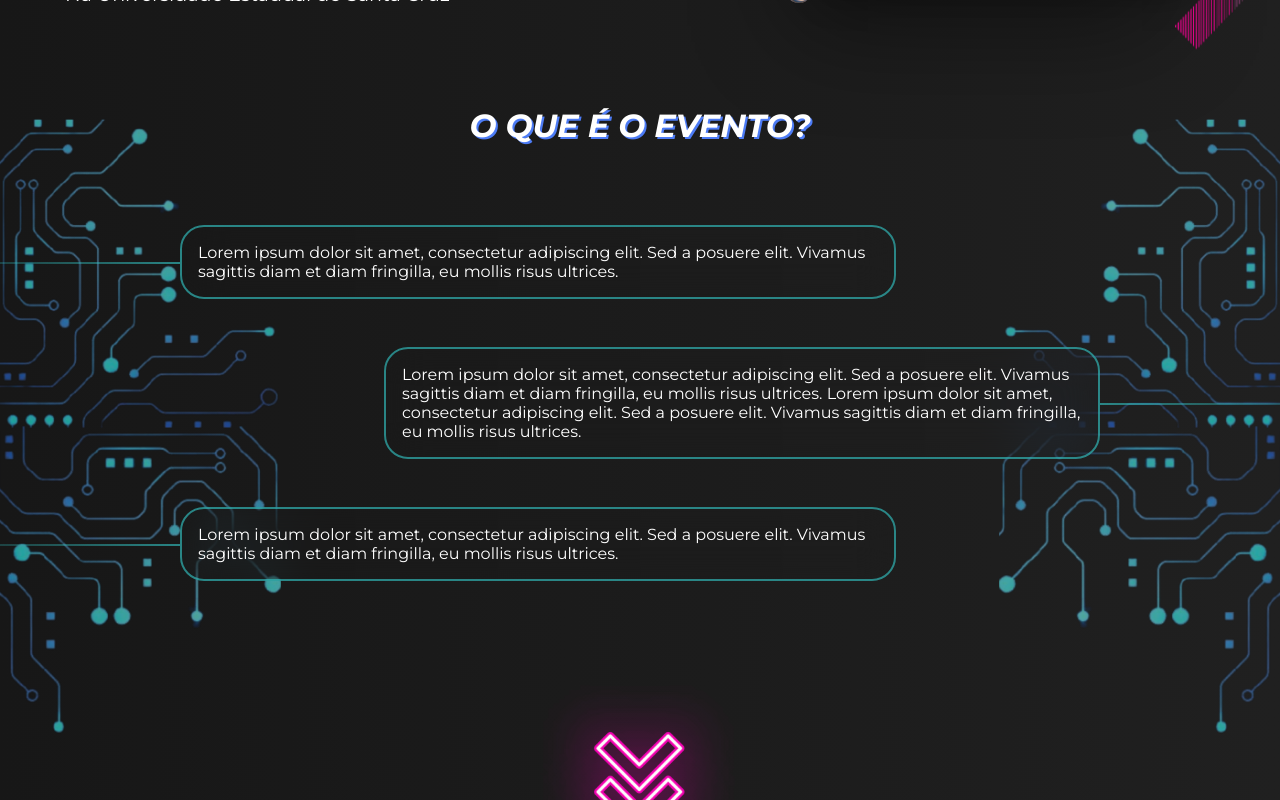
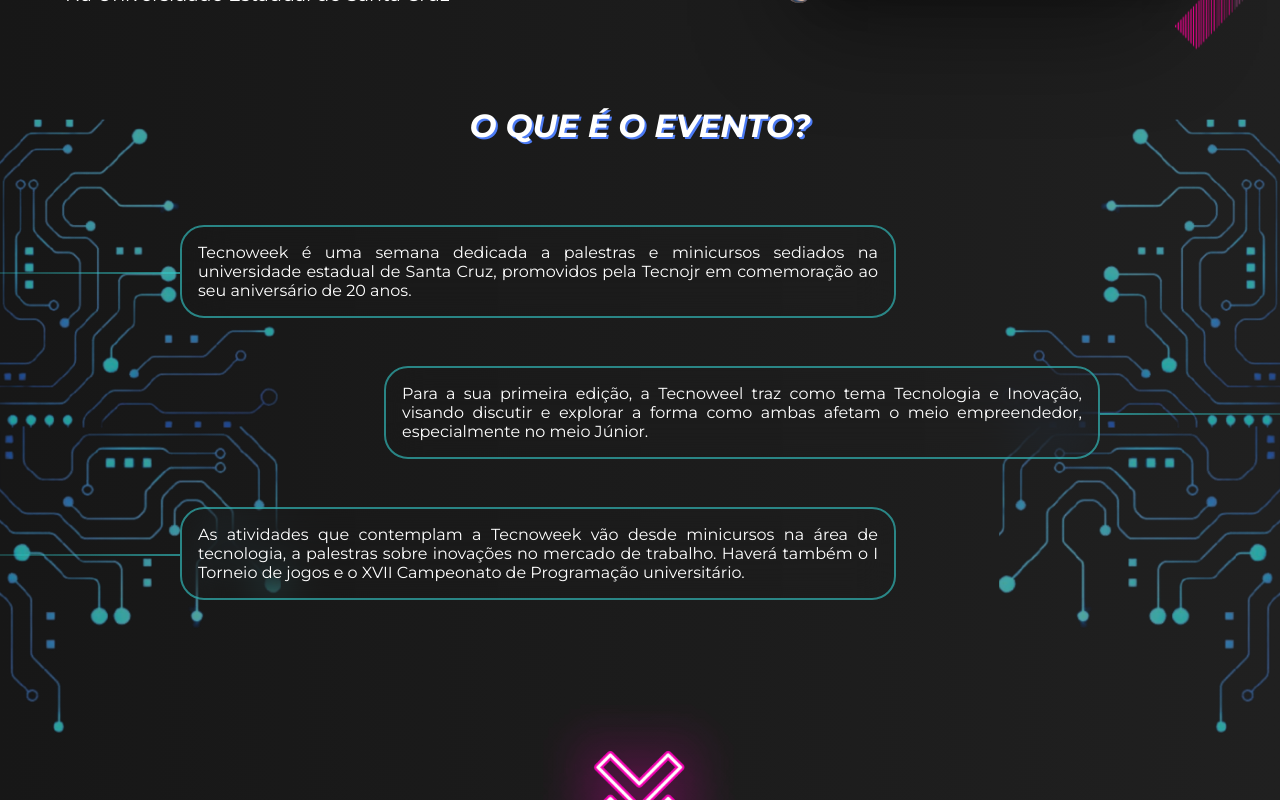
Before and after one commit to igorroc/tecnoweek, a React (Vite) app: page / in a window 1280 px wide. Shown: the part 463-1263 px from the top of the page. Built offline with nearby package versions, Linux system fonts and the light colour scheme.

Commit message:
[add]: About tecnoweek texts

```diff
--- a/src/pages/Home.tsx
+++ b/src/pages/Home.tsx
@@ -193,6 +193,7 @@ const AboutList = styled("ul", {
 			position: "relative",
 			maxWidth: "680px",
 			alignSelf: "start",
+			textAlign: "justify",
 
 			border: "2px solid #33C6C6a0",
 			borderRadius: "1.5em",
@@ -302,22 +303,23 @@ function Home() {
 					<h2 className="blue">O que é o evento?</h2>
 					<AboutList>
 						<li>
-							Lorem ipsum dolor sit amet, consectetur adipiscing
-							elit. Sed a posuere elit. Vivamus sagittis diam et
-							diam fringilla, eu mollis risus ultrices.{" "}
+							Tecnoweek é uma semana dedicada a palestras e
+							minicursos sediados na universidade estadual de
+							Santa Cruz, promovidos pela Tecnojr em comemoração
+							ao seu aniversário de 20 anos.
 						</li>
 						<li>
-							Lorem ipsum dolor sit amet, consectetur adipiscing
-							elit. Sed a posuere elit. Vivamus sagittis diam et
-							diam fringilla, eu mollis risus ultrices. Lorem
-							ipsum dolor sit amet, consectetur adipiscing elit.
-							Sed a posuere elit. Vivamus sagittis diam et diam
-							fringilla, eu mollis risus ultrices.{" "}
+							Para a sua primeira edição, a Tecnoweel traz como
+							tema Tecnologia e Inovação, visando discutir e
+							explorar a forma como ambas afetam o meio
+							empreendedor, especialmente no meio Júnior.
 						</li>
 						<li>
-							Lorem ipsum dolor sit amet, consectetur adipiscing
-							elit. Sed a posuere elit. Vivamus sagittis diam et
-							diam fringilla, eu mollis risus ultrices.{" "}
+							As atividades que contemplam a Tecnoweek vão desde
+							minicursos na área de tecnologia, a palestras sobre
+							inovações no mercado de trabalho. Haverá também o I
+							Torneio de jogos e o XVII Campeonato de Programação
+							universitário.
 						</li>
 					</AboutList>
 					<div className="background">
```
